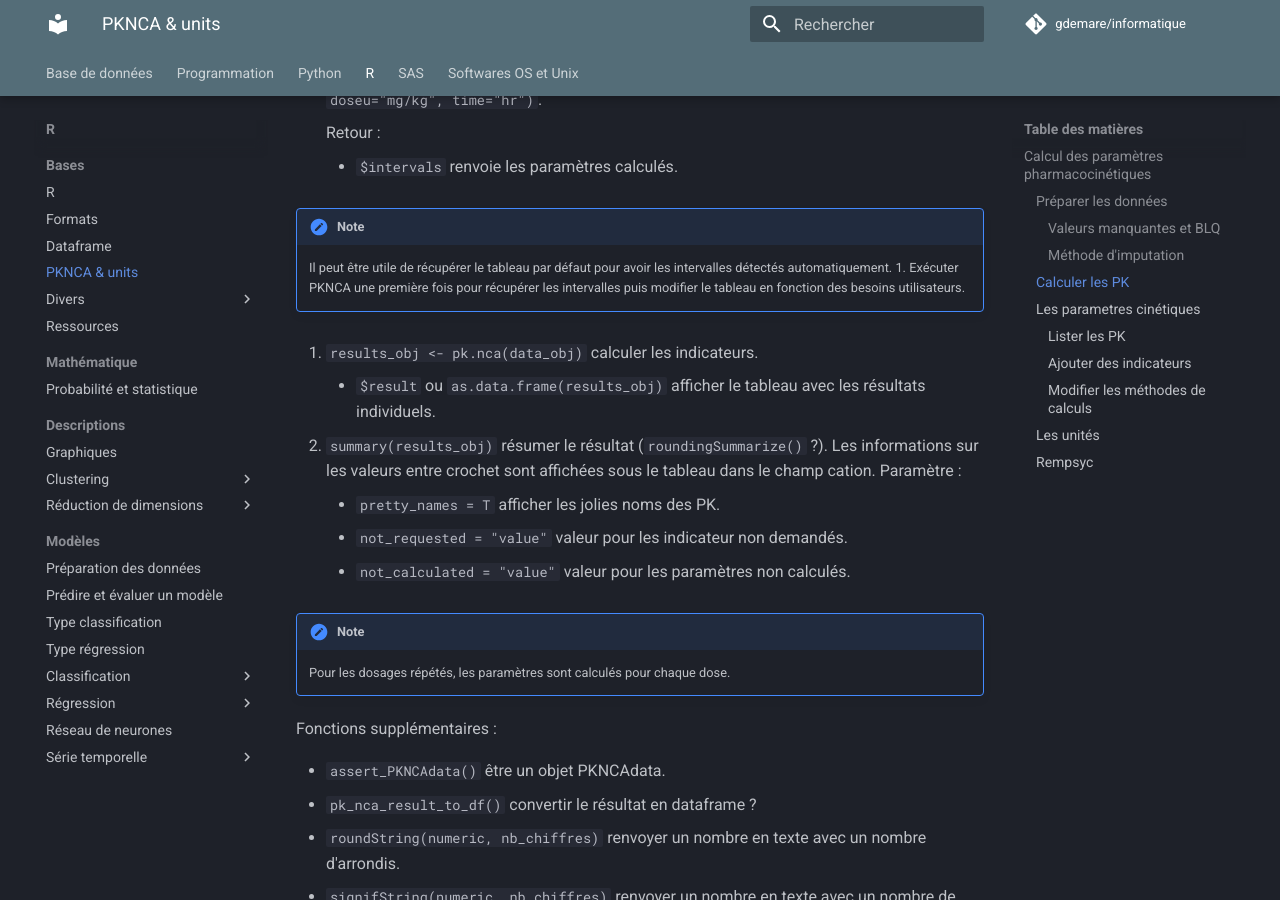
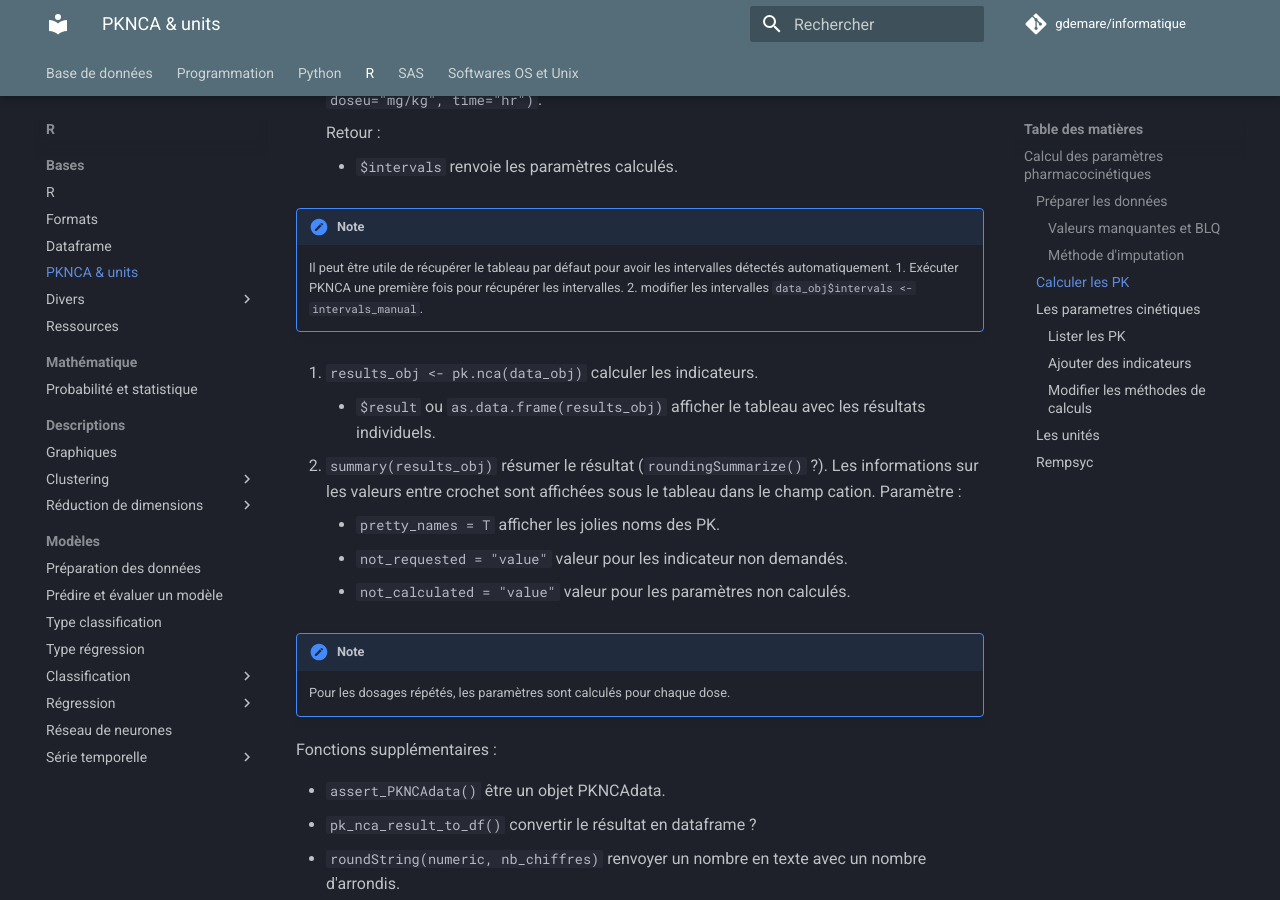
Before and after one commit to gdemare/Informatique, an MkDocs documentation site: the page built from docs/r/PKNCA-units_r.md, in a window 1280 px wide and 900 px high, scrolled down 1884 px. Built offline with MkDocs 1.6.1 and Material for MkDocs 9.7.7, drawn with Linux system fonts in a browser that asks for light colours; comment, search, counter and statistics services are not loaded.

Commit message:
Update PKNCA-units_r.md

```diff
--- a/docs/r/PKNCA-units_r.md
+++ b/docs/r/PKNCA-units_r.md
@@ -63,7 +63,8 @@ Remplacer les valeurs :
 
 !!! note
     Il peut être utile de récupérer le tableau par défaut pour avoir les intervalles détectés automatiquement.
-    1. Exécuter PKNCA une première fois pour récupérer les intervalles puis modifier le tableau en fonction des besoins utilisateurs.
+    1. Exécuter PKNCA une première fois pour récupérer les intervalles.
+    2. modifier les intervalles `data_obj$intervals <- intervals_manual`.
 
 4. `results_obj <- pk.nca(data_obj)` calculer les indicateurs.
 
```
